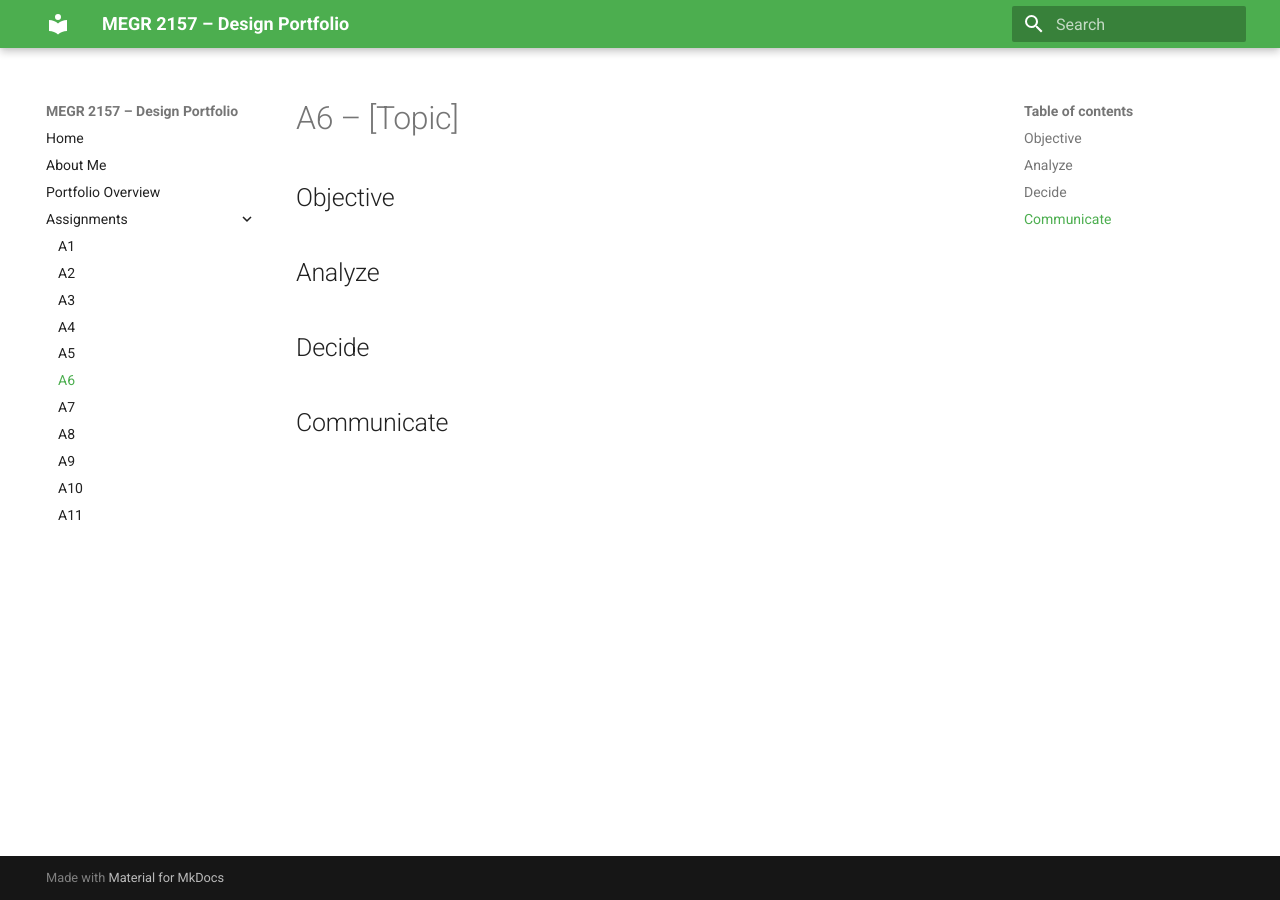
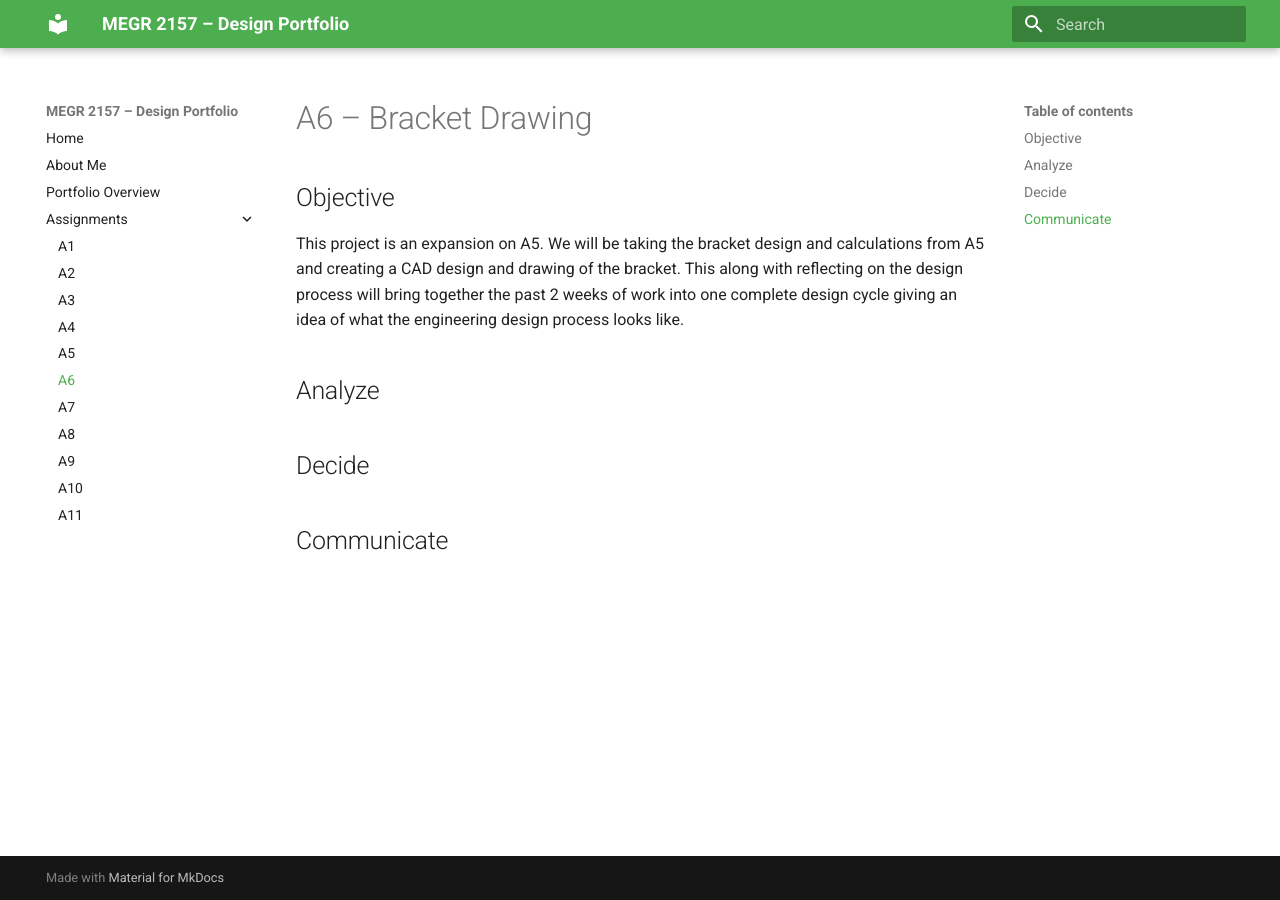
Before and after one commit to noaheme/design-projects-portfolio, an MkDocs documentation site: the page built from docs/assignments/A06/index.md, in a window 1280 px wide. Built offline with MkDocs 1.6.1 and Material for MkDocs 9.7.7, drawn with Linux system fonts in a browser that asks for light colours.

Commit message:
Revise title and add project objective for A6
Updated the title and added project objective details.

```diff
--- a/docs/assignments/A06/index.md
+++ b/docs/assignments/A06/index.md
@@ -1,7 +1,8 @@
-# A6 – [Topic]
+# A6 – Bracket Drawing
 
 ## Objective
 
+This project is an expansion on A5. We will be taking the bracket design and calculations from A5 and creating a CAD design and drawing of the bracket. This along with reflecting on the design process will bring together the past 2 weeks of work into one complete design cycle giving an idea of what the engineering design process looks like.
 
 ## Analyze
 
```
